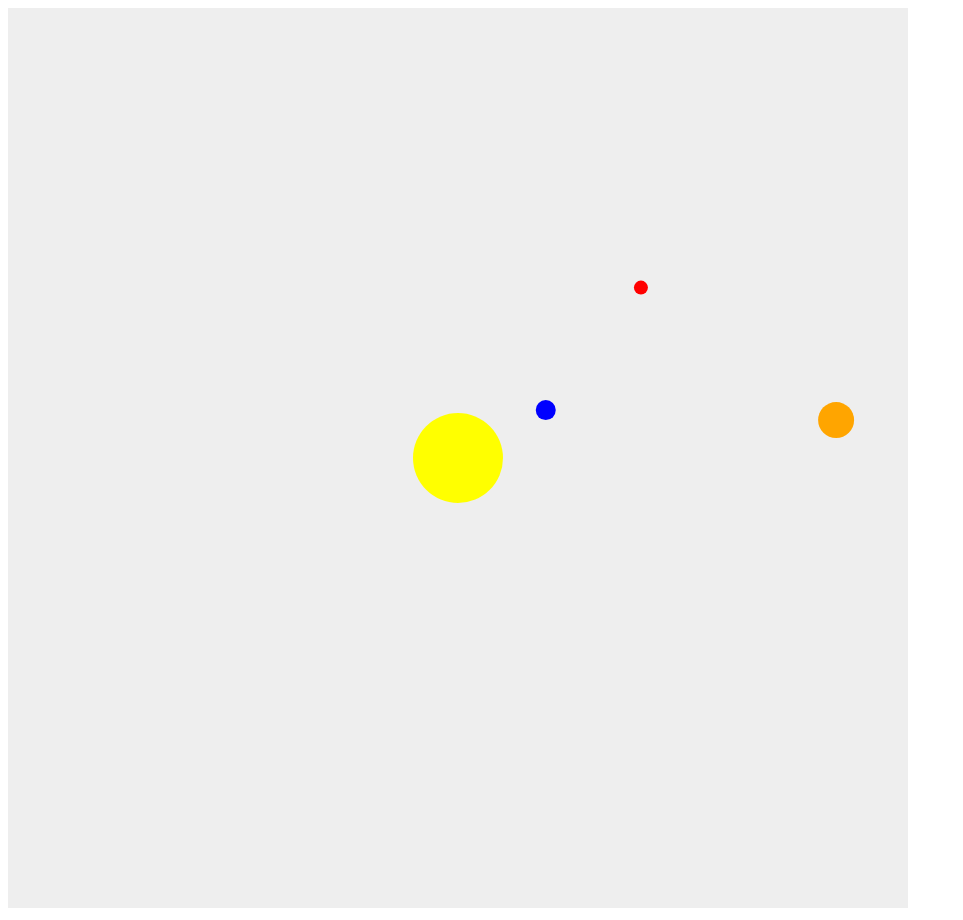
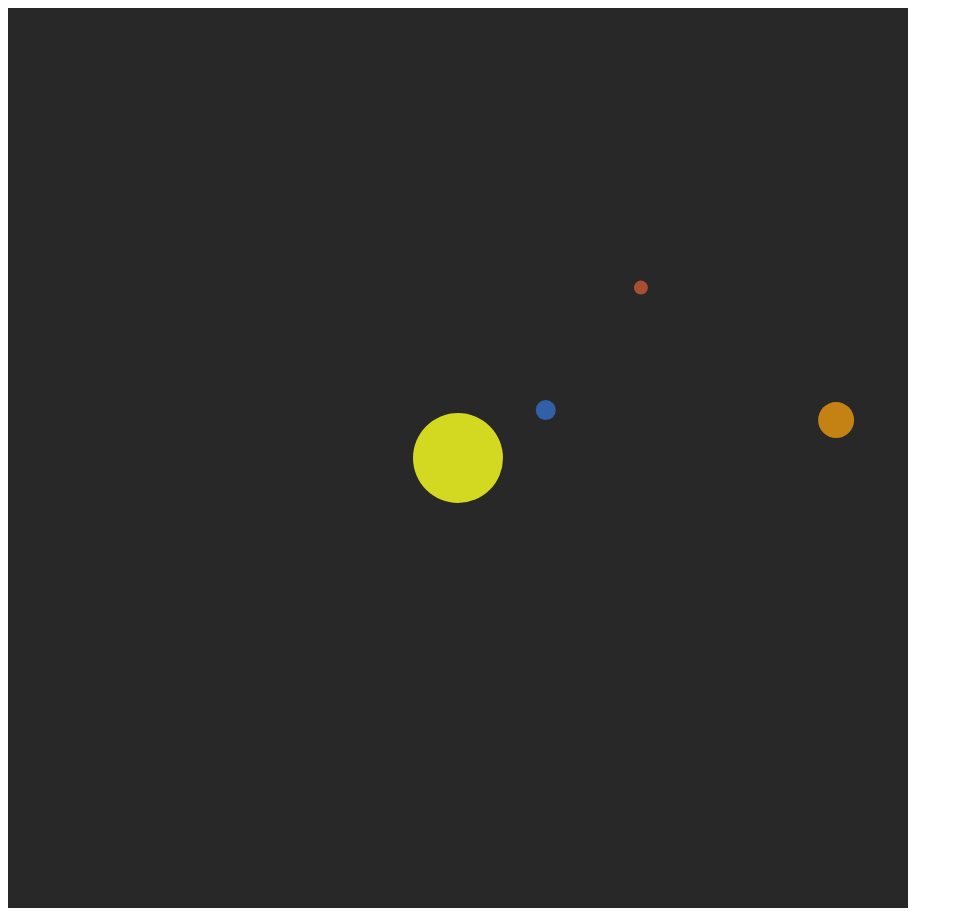
Before and after one commit to mt4g16/mt4g16.github.io, a plain HTML site: page index.html in a window 1280 px wide. Shown: the whole page, without its empty margins (0-963 px from the left). Drawn offline with Linux system fonts and the light colour scheme.

Commit message:
Updated: Planet colors

```diff
--- a/main.js
+++ b/main.js
@@ -1,14 +1,8 @@
 var canvas = document.getElementById("myCanvas");
 var ctx = canvas.getContext("2d");
-// var ballRadius = 10;
-// var orbitHeight = 100;
 var dtheta = 0.01;
 x = canvas.width / 2;
 y = canvas.height / 2;
-// var x_orbit = (orbitHeight * Math.cos(theta)) + x;
-// var y_orbit = (orbitHeight * Math.sin(theta)) + y;
-// var dtheta = -0.01;
-// var ballColor = 'red';
 
 class Planet {
     constructor(orbitHeight, theta, dtheta, radius, color) {
@@ -27,21 +21,21 @@ class Planet {
     }
 }
 
-var earth = new Planet(100, 0, -0.001, 10, 'blue');
-var mars = new Planet(250, 0, -0.0015, 7, 'red');
-var jupiter = new Planet(380, 0, -0.0002, 18, 'orange')
+var earth = new Planet(100, 0, -0.001, 10, '#3260a8');
+var mars = new Planet(250, 0, -0.0015, 7, '#a84e32');
+var jupiter = new Planet(380, 0, -0.0002, 18, '#c48114')
 
 // console.log(earth.theta);
 function drawSun() {
     ctx.beginPath();
     ctx.arc(x, y, 45, 0, Math.PI * 2);
-    ctx.fillStyle = 'yellow';
+    ctx.fillStyle = '#d3d921';
     ctx.fill();
     ctx.closePath();
 }
 
 
-function drawBall(x1, y1, r1, color1) {
+function drawPlanet(x1, y1, r1, color1) {
     ctx.beginPath();
     ctx.arc(x1, y1, r1, 0, Math.PI * 2);
     ctx.fillStyle = color1;
@@ -55,9 +49,9 @@ function draw() {
     earth.theta += earth.dtheta;
     mars.theta += mars.dtheta;
     jupiter.theta += jupiter.dtheta;
-    drawBall(earth.calcPos()[0], earth.calcPos()[1], earth.radius, earth.color);
-    drawBall(mars.calcPos()[0], mars.calcPos()[1], mars.radius, mars.color);
-    drawBall(jupiter.calcPos()[0], jupiter.calcPos()[1], jupiter.radius, jupiter.color);
+    drawPlanet(earth.calcPos()[0], earth.calcPos()[1], earth.radius, earth.color);
+    drawPlanet(mars.calcPos()[0], mars.calcPos()[1], mars.radius, mars.color);
+    drawPlanet(jupiter.calcPos()[0], jupiter.calcPos()[1], jupiter.radius, jupiter.color);
 }
 
 setInterval(draw, 10);
--- a/style.css
+++ b/style.css
@@ -2,4 +2,4 @@ html, body {
     overflow: hidden;
 }
 
-canvas { background: #eee; }
+canvas { background: rgb(41, 40, 40); }
```
